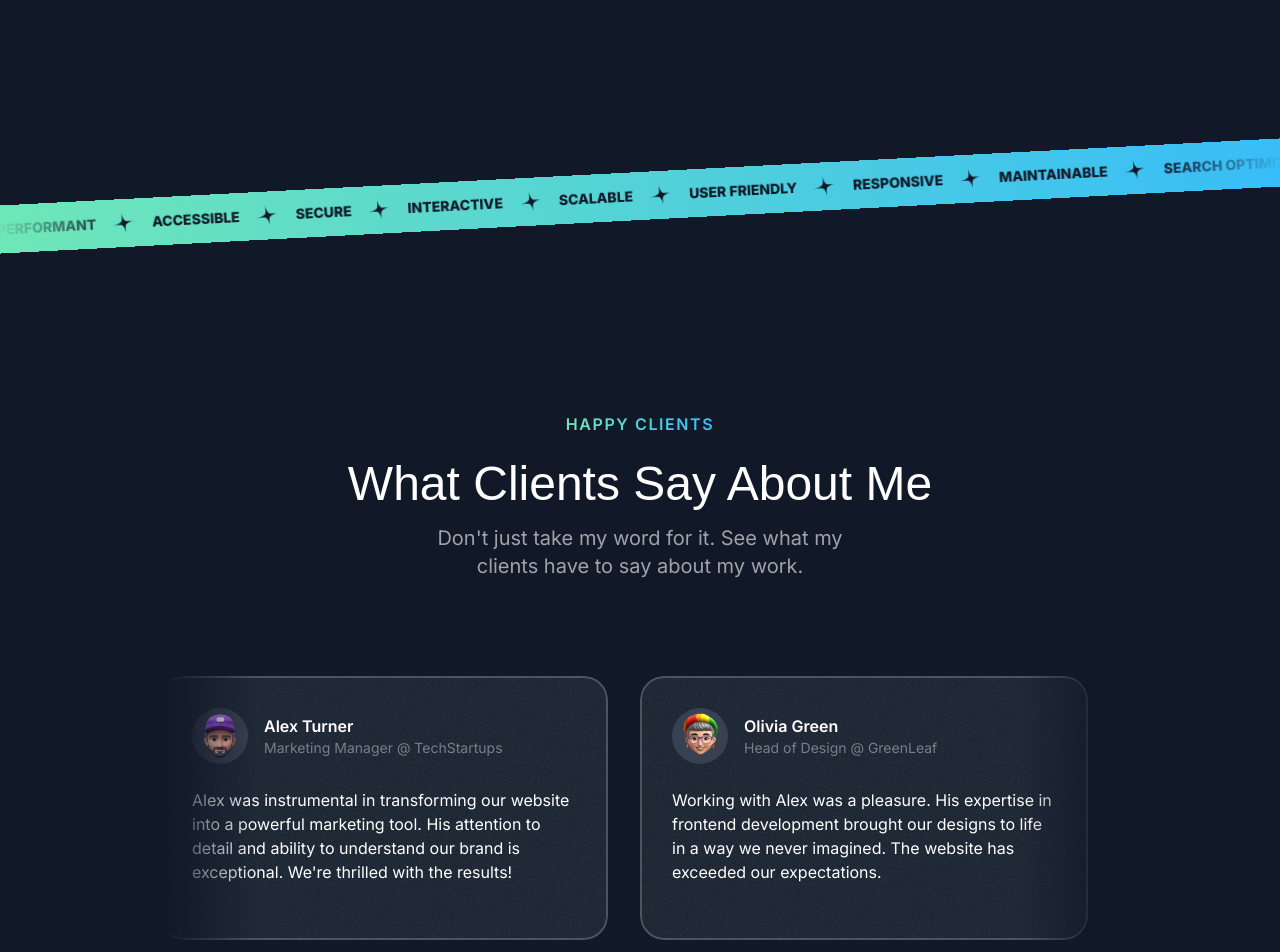
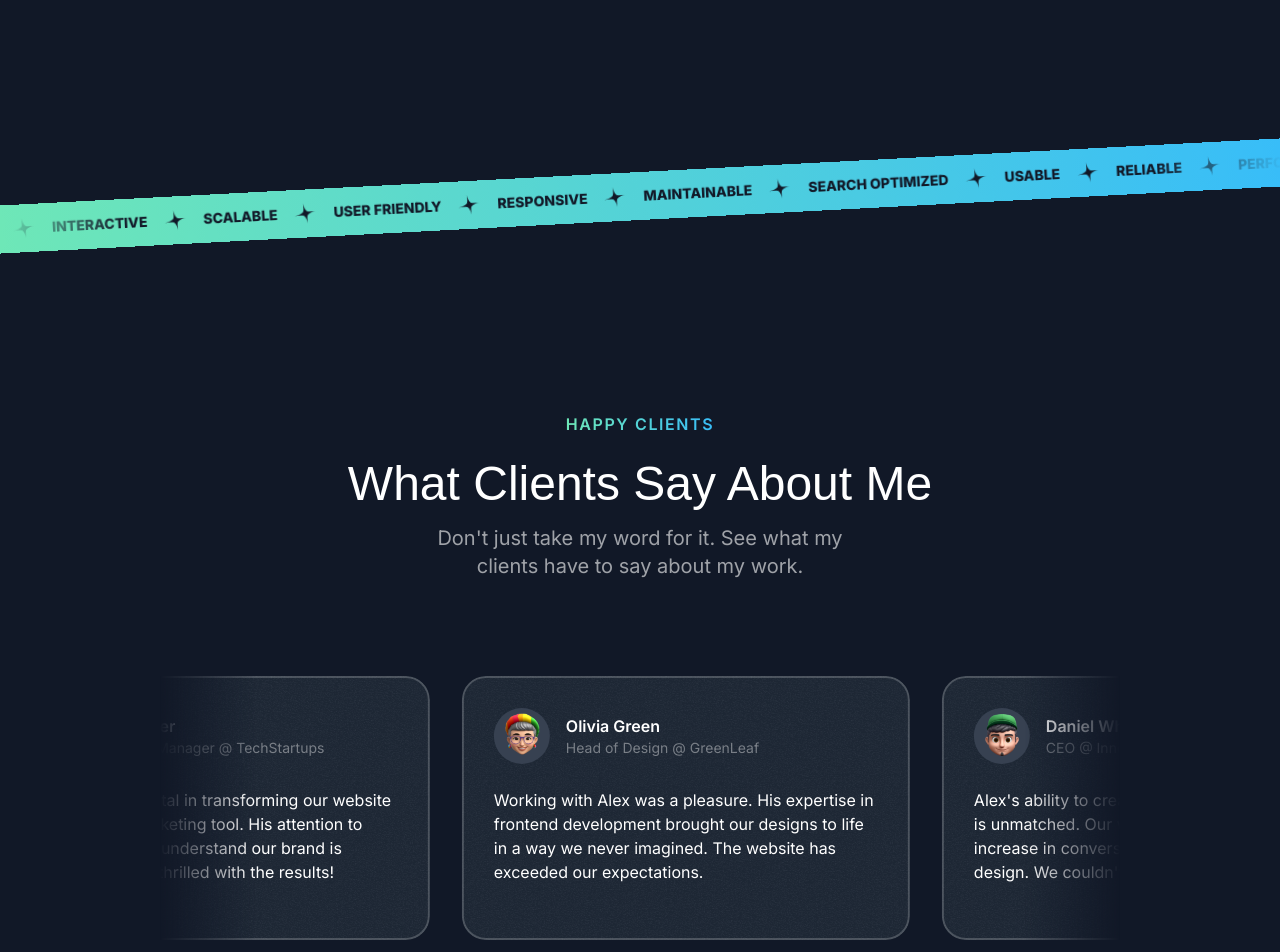
Before and after one commit to Saeedul/next-portfolio, a Next.js app: page / in a window 1280 px wide. Shown: the part 2880-3832 px from the top of the page. Built offline with nearby package versions, Linux system fonts and the light colour scheme; a web font is replaced by a local one.

Commit message:
added tapes and testimonial animations

```diff
--- a/src/sections/About.tsx
+++ b/src/sections/About.tsx
@@ -1,6 +1,5 @@
 import { SectionHeader } from "@/components/SectionHeader";
 import { Card } from "@/components/Card";
-import StarIcon from "@/assets/icons/star.svg";
 import bookImage from "@/assets/images/book-cover.png";
 import Image from "next/image";
 import JavascriptIcon from "@/assets/icons/square-js.svg";
@@ -9,7 +8,6 @@ import CSSIcon from "@/assets/icons/css3.svg";
 import ReactIcon from "@/assets/icons/react.svg";
 import ChromeIcon from "@/assets/icons/chrome.svg";
 import GithubIcon from "@/assets/icons/github.svg";
-import { TechIcon } from "@/components/TechIcon";
 import mapImage from "@/assets/images/map.png";
 import smileMemoji from "@/assets/images/memoji-smile.png";
 import { CardHeader } from "@/components/CardHeader";
--- a/src/sections/Tape.tsx
+++ b/src/sections/Tape.tsx
@@ -1,4 +1,5 @@
 import StarIcon from '@/assets/icons/star.svg';
+import { Fragment } from 'react';
 
 const words = [
   "Performant",
@@ -18,12 +19,18 @@ export const TapeSection = () => {
   return <div className="py-16 lg:py-24 overflow-x-clip">
     <div className="bg-gradient-to-r from-emerald-300 to-sky-400 -rotate-3 -mx-1">
       <div className="flex [mask-image:linear-gradient(to_right,transparent,black_10%,black_90%,transparent)]">
-        <div className="flex flex-none gap-4 py-3">
-          {words.map(word => (
-            <div key={word} className="inline-flex gap-4 items-center">
-              <span className="text-gray-900 uppercase font-extrabold text-sm">{word}</span>
-              <StarIcon className="size-6 text-gray-900 -rotate-12" />
-            </div>
+        <div className="flex flex-none gap-4 pr-4 py-3 animate-move-left [animation-duration:30s]">
+          {/* here, we're creating an array of two values, filling it with a dummy value of 0 and then mapping over it. Because were going to have to duplicate the words in side the tape so that it does not end when the animation goes on. */}
+          {[...new Array(2)].fill(0).map((_, idx) => (
+            // we wrap the word mappings inside a react fragment in order to avoid react errors and keep it happy.
+            <Fragment key={idx}>
+              {words.map(word => (
+                <div key={word} className="inline-flex gap-4 items-center">
+                  <span className="text-gray-900 uppercase font-extrabold text-sm">{word}</span>
+                  <StarIcon className="size-6 text-gray-900 -rotate-12" />
+                </div>
+              ))}
+            </Fragment>
           ))}
         </div>
       </div>
--- a/src/sections/Testimonials.tsx
+++ b/src/sections/Testimonials.tsx
@@ -7,6 +7,7 @@ import { SectionHeader } from "@/components/SectionHeader";
 import Image from "next/image";
 import grainImage from "@/assets/images/grain.jpg";
 import { Card } from "@/components/Card";
+import { Fragment } from "react";
 
 const testimonials = [
   {
@@ -45,15 +46,19 @@ export const TestimonialsSection = () => {
   return <div className="py-16 lg:py-24">
     <div className="container">
       <SectionHeader eyebrow="Happy Clients" title="What Clients Say About Me" description="Don't just take my word for it. See what my clients have to say about my work." />
-      <div className="mt-16 lg:mt-24 flex overflow-x-clip [mask-image:linear-gradient(to_right,transparent,black_10%,black_90%,transparent)]">
+      {/* we used py-4 to make the nexessary padding for the testimonial card to appear in full when we hover over it. But as this added more padding, we adjusted the margin by changing the others to mt-12 lg:mt-20 and adding -my-4. This helps us to view the rotated card in full when we hover it without changing the given padding. */}
+      <div className="mt-12 lg:mt-20 flex overflow-x-clip [mask-image:linear-gradient(to_right,transparent,black_10%,black_90%,transparent)] py-4 -my-4">
         {/* Here the mask-image property creates a linear gradient mask that:
           Starts as fully transparent on the left.
           Gradually becomes fully visible (black) at 10% of the width.
           Stays fully visible between 10% and 90%.
           Gradually fades to fully transparent at 90% until the right edge. */}
-        <div className="flex gap-8 flex-none">
+        <div className="flex gap-8 pr-8 flex-none animate-move-left [animation-duration:90s] hover:[animation-play-state:paused]">
+          {/* Here we need to duplicate the array as the words will be mapped in order to show an infinite scroll sideways animation while rotating. So we created a new array with only two values, fill them with a dummy value which is 0. And then we're going to map over those two values and go ahead and get the index of that particular item. So, now instead of of one set of testimonial cards, we have two sets because we just mapped an array on length 2. The index will be 0 and 1. And for each one of those mapped items we create a set of testimonials. We have two sets instead of just 1. This will be helpful once we translate left just like we did in the tapes section.*/}
+          {[...new Array(2)].fill(0).map((_, index) => (
+            <Fragment key={index}>
               {testimonials.map(testimonial => (
-            <Card key={testimonial.name} className="max-w-xs md:max-w-md p-6 md:p-8">
+                <Card key={testimonial.name} className="max-w-xs md:max-w-md p-6 md:p-8 hover:-rotate-3 transition duration-300">
                   <div className="flex gap-4 items-center">
                     <div className="size-14 bg-gray-700 inline-flex items-center justify-center rounded-full flex-shrink-0">
                       <Image src={testimonial.avatar}
@@ -68,6 +73,8 @@ export const TestimonialsSection = () => {
                   <p className="mt-4 md:mt-6 text-sm md:text-base">{testimonial.text}</p>
                 </Card>
               ))}
+            </Fragment>
+          ))}
         </div>
       </div>
     </div>
--- a/tailwind.config.ts
+++ b/tailwind.config.ts
@@ -26,7 +26,8 @@ const config: Config = {
         serif: 'var(--font-serif)',
       },
       animation: {
-        'ping-large': "ping-large 1s ease-in-out infinite"
+        'ping-large': "ping-large 1s ease-in-out infinite",
+        'move-left': "move-left 1s linear infinite"
       },
       keyframes: {
         'ping-large': {
@@ -34,8 +35,16 @@ const config: Config = {
             transform: 'scale(3)',
             opacity: '0',
           }
+        },
+        'move-left': {
+          '0%': {
+            transform: 'translateX(0%)'
+          },
+          '100%':  {
+            transform: 'translateX(-50%)'
+          }
         }
-      }
+      },
     },
   },
   plugins: [],
```
Lines whose indentation alone changed are shown as unchanged.
